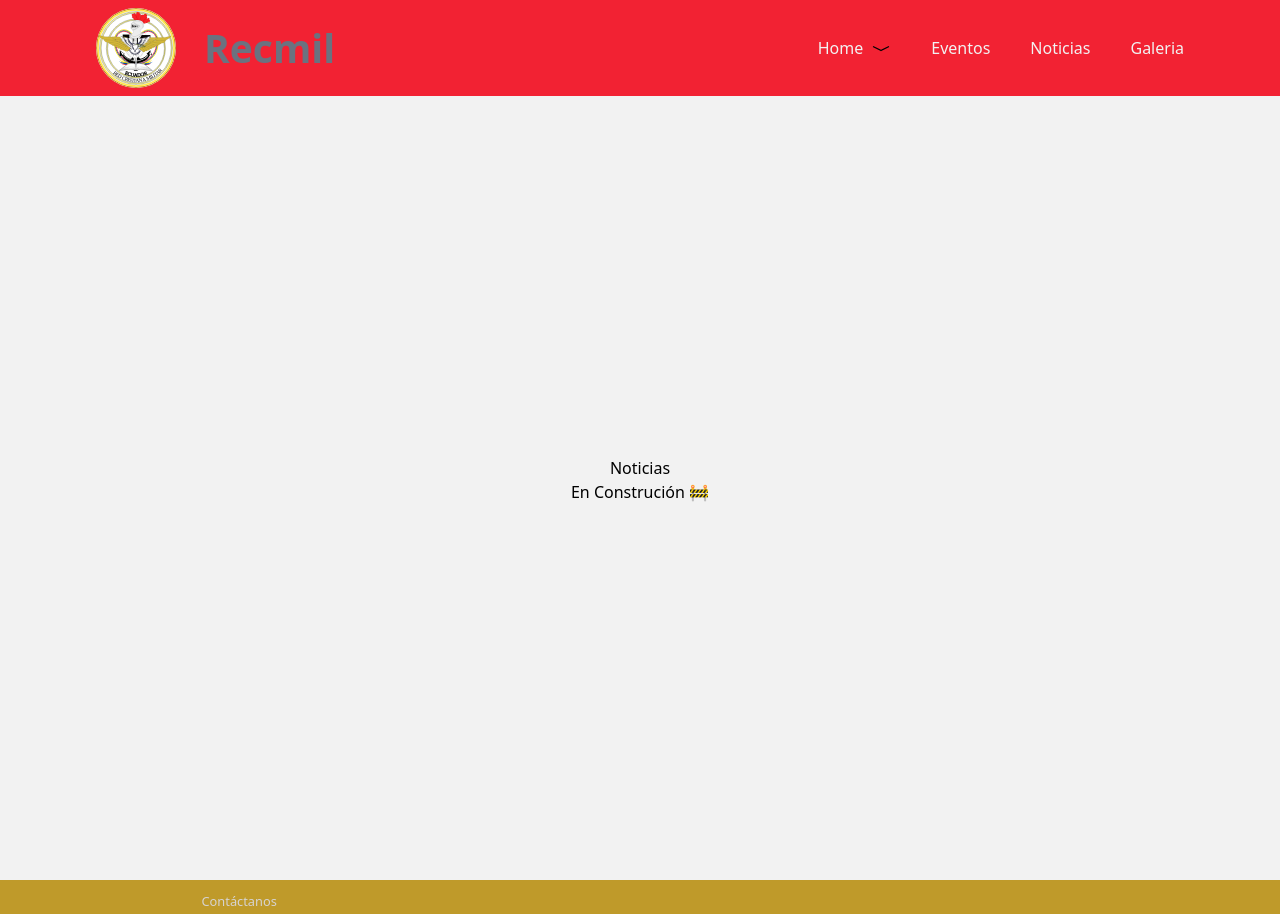
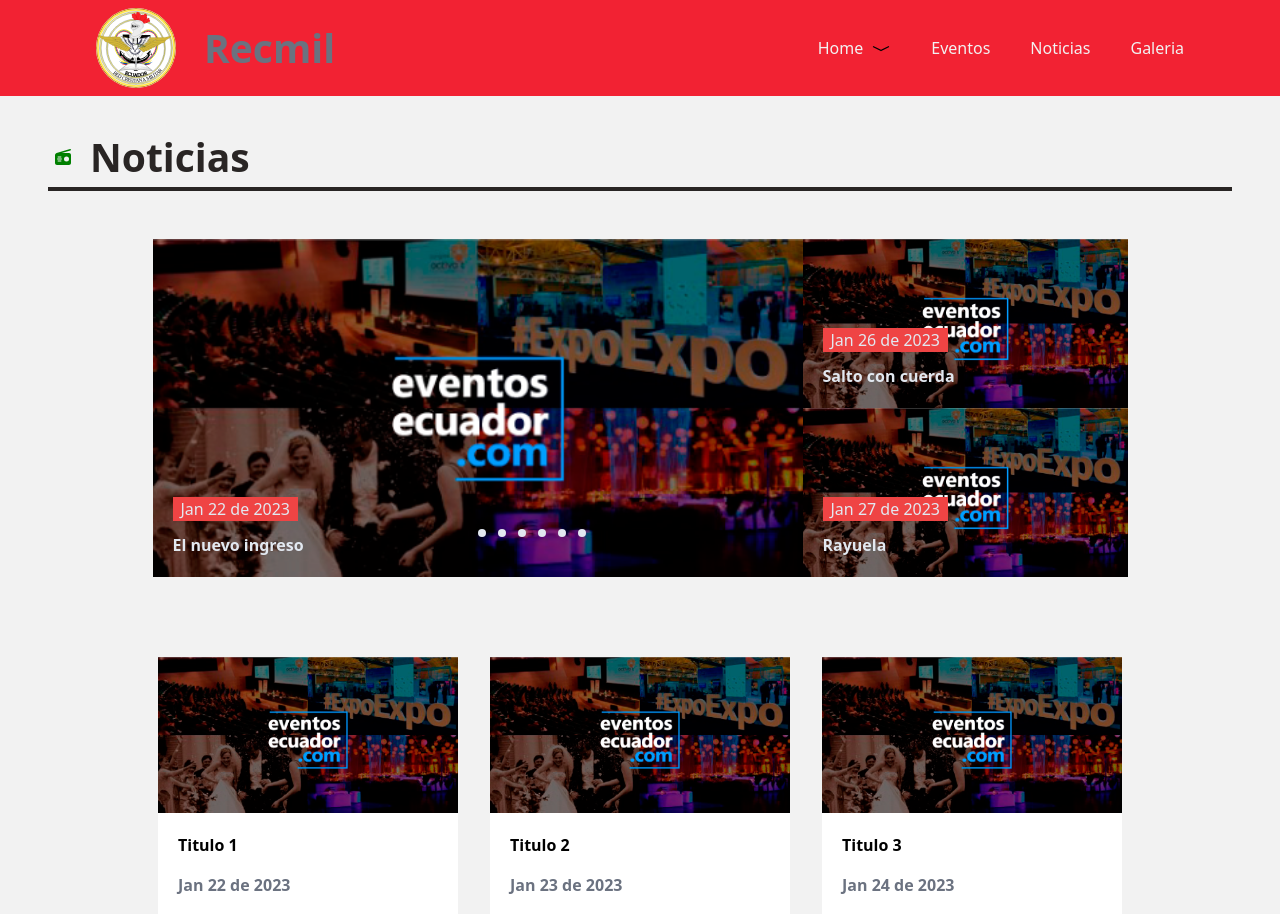
Before and after one commit to WEB-Club-Software/Pagina-Web-RECMIL-ECUADOR, a Next.js app: page /news in a window 1280 px wide. Shown: the top 914 px of the page. Built offline with nearby package versions, Linux system fonts and the light colour scheme.

Commit message:
news page

```diff
--- a/src/app/news/page.tsx
+++ b/src/app/news/page.tsx
@@ -1,9 +1,48 @@
+import New from "@/components/molecules/New";
+import { faRadio } from "@fortawesome/free-solid-svg-icons";
+import DescriptiveIcon from "@/components/atoms/descriptiveIcon";
+import eventoExample from "/public/images/eventoExample.png";
+import NewBanner from "@/components/molecules/NewBanner";
+import { MiObject } from "@/interface/misc.interrfaces";
+import { useEffect } from "react";
 
 export default function AboutPage() {
+
+  const dataBanner: MiObject[] = [
+    { "title": "El nuevo ingreso", "date": "Jan 22 de 2023", "src": eventoExample },
+    { "title": "Debate entre participantes", "date": "Jan 23 de 2023", "src": eventoExample },
+    { "title": "Juegos de habilidad", "date": "Jan 24 de 2023", "src": eventoExample },
+    { "title": "Amenaza contro la vida", "date": "Jan 25 de 2023", "src": eventoExample },
+    { "title": "Salto con cuerda", "date": "Jan 26 de 2023", "src": eventoExample },
+    { "title": "Rayuela", "date": "Jan 27 de 2023", "src": eventoExample },
+  ]
+
+  const newsInfo = [
+    { "id": 1, "title": "Titulo 1", "Date": "Jan 22 de 2023", "src": eventoExample, "url": "ya" },
+    { "id": 2, "title": "Titulo 2", "Date": "Jan 23 de 2023", "src": eventoExample, "url": "ya" },
+    { "id": 3, "title": "Titulo 3", "Date": "Jan 24 de 2023", "src": eventoExample, "url": "ya" },
+    { "id": 4, "title": "Titulo 3", "Date": "Jan 24 de 2023", "src": eventoExample, "url": "ya" },
+    { "id": 5, "title": "Titulo 3", "Date": "Jan 24 de 2023", "src": eventoExample, "url": "ya" },
+    { "id": 6, "title": "Titulo 3", "Date": "Jan 24 de 2023", "src": eventoExample, "url": "ya" },
+    { "id": 7, "title": "Titulo 3", "Date": "Jan 24 de 2023", "src": eventoExample, "url": "ya" },
+    { "id": 8, "title": "Titulo 3", "Date": "Jan 24 de 2023", "src": eventoExample, "url": "ya" },
+    { "id": 9, "title": "Titulo 3", "Date": "Jan 24 de 2023", "src": eventoExample, "url": "ya" },
+  ]
+
   return (
-    <div className="w-screen h-screen flex flex-col justify-center items-center">
-      <h1>Noticias</h1>
-      <div>En Construción 🚧</div>
-    </div>
+    <>
+      <DescriptiveIcon text="Noticias" icon={faRadio} />
+      <div className="flex items-center justify-center mb-20">
+        <NewBanner dataBanner={dataBanner} />
+      </div>
+      <div className="flex flex-wrap gap-8 justify-center items-center my-10 ">
+        {
+          newsInfo.map((news) => (
+            <New key={news.id} src={news.src} title={news.title} date={news.Date} alt={"si"} url={news.url} size={300} />
+          ))
+        }
+      </div>
+
+    </>
   )
 }
--- /dev/null
+++ b/src/components/atoms/TextInfo.tsx
@@ -0,0 +1,18 @@
+import React from 'react';
+import { FC } from "react";
+
+interface prop {
+    date: String;
+    title: String;
+}
+
+const NewsBannerInfo: FC<prop>  = ({date, title}) => {
+    return (
+        <div className='absolute bottom-5 left-5 w-3/6'>
+            <h2 className={`bg-red-500 text-slate-200 my-3 px-2 w-fit`}>{date}</h2>
+            <h2 className='text-slate-200 font-bold text-left'>{title}</h2>
+        </div>
+    );
+};
+
+export default NewsBannerInfo;
--- /dev/null
+++ b/src/components/molecules/New.tsx
@@ -0,0 +1,38 @@
+import React from 'react';
+import ImageContainer from "@/components/atoms/ImagenContainer";
+import Image, { StaticImageData } from 'next/image';
+import { FC } from 'react'
+import { SizeProps } from '@/interface/misc.interrfaces';
+import Navigationbutton from '../atoms/Navigationbutton';
+import NewsBannerInfo from '../atoms/TextInfo';
+
+interface baseProps {
+  src: string | StaticImageData;
+  alt: String;
+  title: String;
+  date: String;
+  url: string;
+  size: number;
+}
+
+type Props = baseProps & SizeProps;
+
+const New: FC<Props> = ({ src, title, date, url, size}) => {
+
+    return (
+        <div className='bg-white'>
+            <div>
+                <ImageContainer src={src} alt='New' size={size}/>
+            </div>
+            <div className="flex flex-col gap-4 p-5">
+                <h2 className="font-bold w-4/5 text-left">{title}</h2>
+                <h3 className='text-gray-500 font-bold mb-7'>{date}</h3>
+            </div>
+            <div className='bg-customColor border-t border-gray-70 text-center font-bold py-3'>
+                <Navigationbutton textNavigate='More' href={url}/>
+            </div>
+        </div>
+    );
+};
+
+export default New;
--- /dev/null
+++ b/src/components/molecules/NewBanner.tsx
@@ -0,0 +1,51 @@
+'use client';
+import React, { useEffect, useState } from 'react';
+import ImageContainer from '../atoms/ImagenContainer';
+import TextInfo from '../atoms/TextInfo';
+import { FC } from 'react'
+import { MiObject } from '@/interface/misc.interrfaces';
+
+
+interface Props {
+    dataBanner: MiObject[];
+}
+
+
+const NewBanner: FC<Props> = ({ dataBanner }) => {
+
+    const [index, setIndex] = React.useState(0);
+
+    const changeBannerInfo = (data:MiObject)=>{
+        const newIndex = dataBanner.findIndex((dataBanner)=> dataBanner == data);
+        setIndex(newIndex)
+        console.log(index)
+    }
+
+    return (
+        <div className='flex justify-center w-5/6'>
+            <div className='relative'>
+                <ImageContainer src={dataBanner[index].src} size={650} alt='Img' />
+                <TextInfo date={dataBanner[index].date} title={dataBanner[index].title} />
+                <div className='absolute flex gap-3 bottom-10 left-2/4'>
+                    {
+                        dataBanner.map((data) => (
+                            <button className='hover:scale-150 w-2 h-2 bg-slate-200 rounded-full' onClick={()=>changeBannerInfo(data)}></button>
+                        ))
+                    }
+                </div>
+            </div>
+            <div>
+                <div className='relative'>
+                    <ImageContainer src={dataBanner[dataBanner.length - 2]?.src} size={325} alt='Img' />
+                    <TextInfo date={dataBanner[dataBanner.length - 2].date} title={dataBanner[dataBanner.length - 2].title}/>
+                </div>
+                <div className='relative'>
+                    <ImageContainer src={dataBanner[dataBanner.length - 1]?.src} size={325} alt='Img' />
+                    <TextInfo date={dataBanner[dataBanner.length - 1].date} title={dataBanner[dataBanner.length - 1].title}/>
+                </div>
+            </div>
+        </div>
+    );
+};
+
+export default NewBanner;
```
Also changed, not shown: src/interface/misc.interrfaces.ts (+8 -0 lines), public/images/eventoExample.png (added), 1 other file (tests, documents, lock files or other folders).
